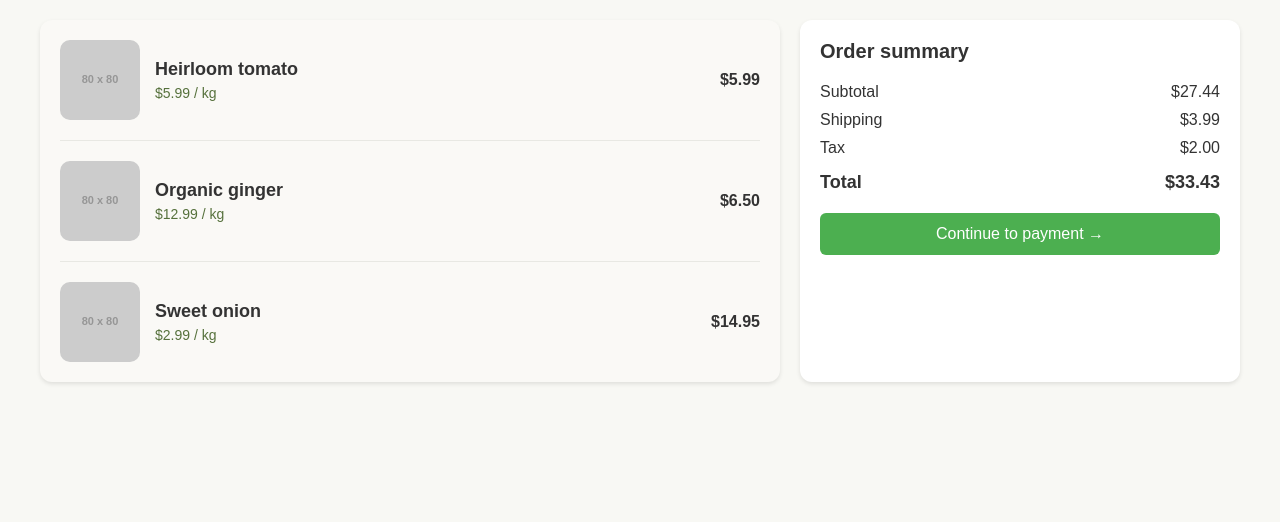
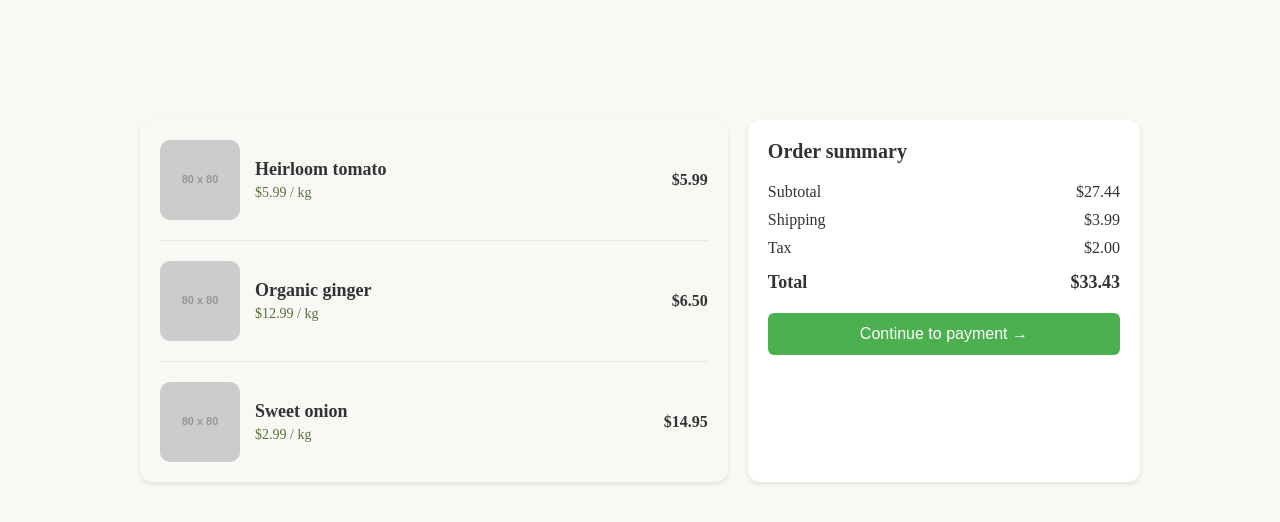
Before and after one commit to AbdullahAlAlif/foodcart, a plain HTML site: page index.html in a window 1280 px wide. Drawn offline with Linux system fonts and the light colour scheme; placeholder pictures from the web are drawn by us.

Commit message:
Add files via upload

```diff
--- a/style.css
+++ b/style.css
@@ -5,22 +5,22 @@
 }
 
 body {
-  font-family: Arial, sans-serif;
+  font-familyr: Aial, sans-serif;
   background-color: #f8f8f4;
   padding: 20px;
 }
 
 .cart-container {
   display: flex;
-  flex-wrap: wrap;
   gap: 20px;
   max-width: 1200px;
   margin: 0 auto;
+  padding: 100px;
 }
 
 .product-list {
   flex: 1 1 60%;
-  background: #faf9f6;
+  background: hsl(45, 29%, 97%);
   padding: 20px;
   border-radius: 12px;
   box-shadow: 0 2px 4px rgba(0, 0, 0, 0.1);
@@ -31,7 +31,7 @@ body {
   align-items: center;
   margin-bottom: 20px;
   padding-bottom: 20px;
-  border-bottom: 1px solid #e8e8e3;
+  border-bottom: 1px solid hsl(60, 10%, 90%);
 }
 
 .product-item:last-child {
@@ -52,12 +52,12 @@ body {
   font-size: 18px;
   font-weight: 600;
   margin-bottom: 5px;
-  color: #333;
+  color: hsl(0, 0%, 20%);
 }
 
 .product-details p {
   font-size: 14px;
-  color: #56713c;
+  color: hsl(91, 31%, 34%);
   font-weight: 500;
 }
 
@@ -65,12 +65,12 @@ body {
   margin-left: auto;
   font-size: 16px;
   font-weight: bold;
-  color: #333;
+  color: hsl(0, 0%, 20%);
 }
 
 .order-summary {
-  flex: 1 1 35%;
-  background: #fff;
+  flex: 1 1 40%;
+  background: hsl(0, 0%, 100%);
   padding: 20px;
   border-radius: 12px;
   box-shadow: 0 2px 4px rgba(0, 0, 0, 0.1);
@@ -80,7 +80,7 @@ body {
   font-size: 20px;
   font-weight: bold;
   margin-bottom: 20px;
-  color: #333;
+  color: hsl(0, 0%, 20%);
 }
 
 .summary-row {
@@ -88,7 +88,7 @@ body {
   justify-content: space-between;
   margin-bottom: 10px;
   font-size: 16px;
-  color: #333;
+  color: hsl(0, 0%, 20%);
 }
 
 .summary-total {
@@ -97,7 +97,7 @@ body {
   margin-top: 15px;
   font-size: 18px;
   font-weight: bold;
-  color: #333;
+  color: hsl(0, 0%, 20%);
 }
 
 .payment-button {
@@ -116,7 +116,7 @@ body {
   background-color: #45a049;
 }
 
-@media (max-width: 768px) {
+@media (max-width: 968px) {
   .cart-container {
     flex-direction: column;
   }
```
